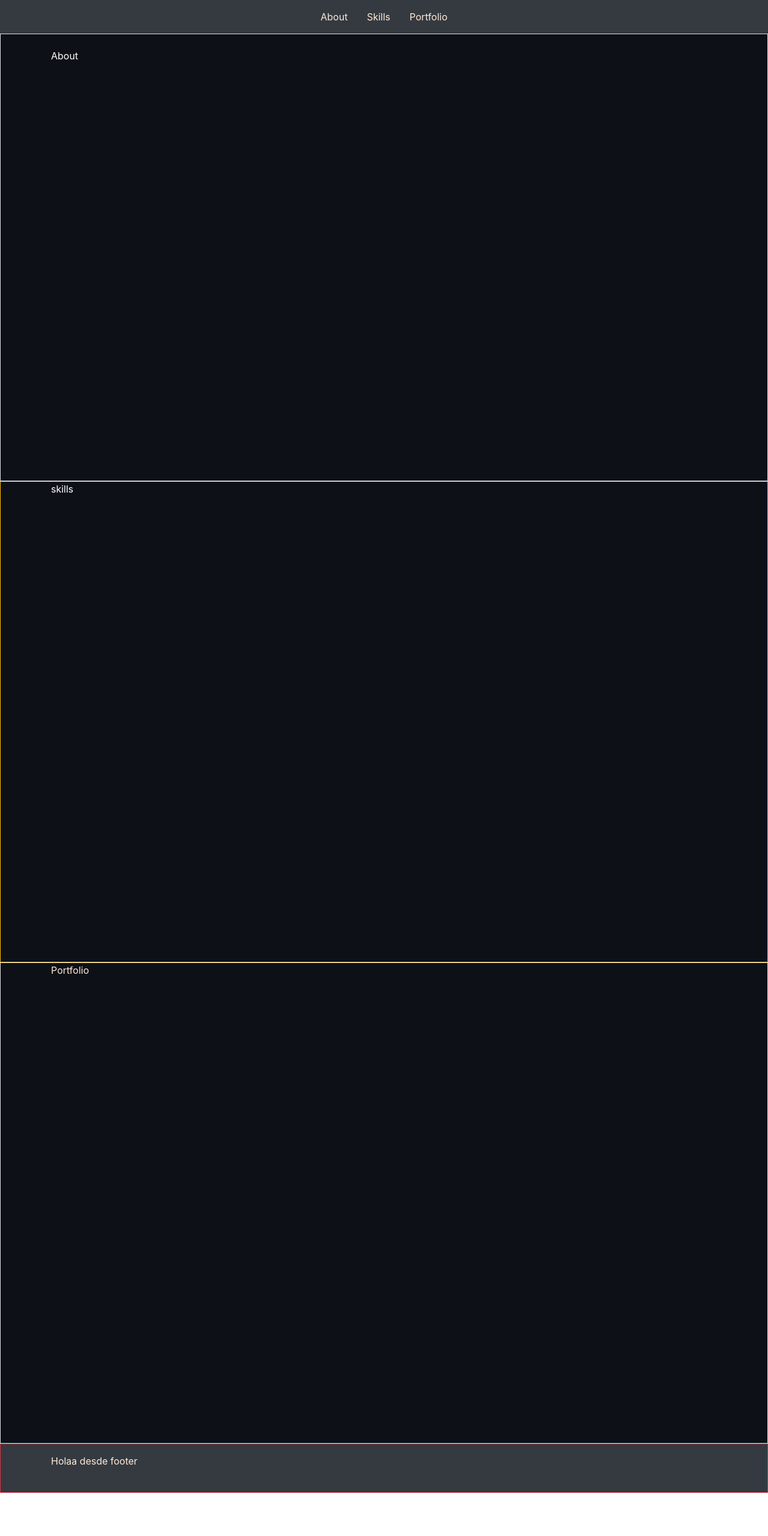
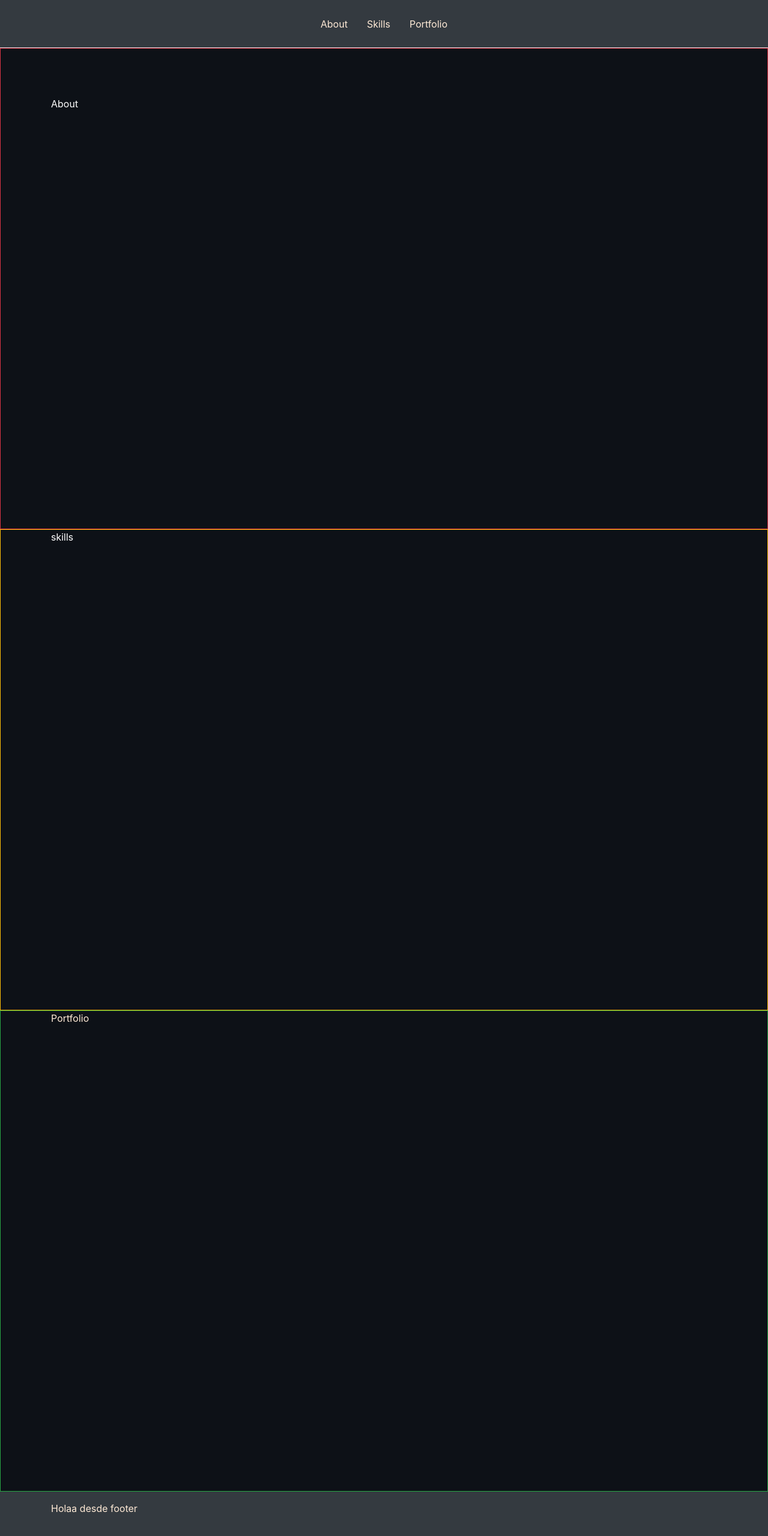
Before and after one commit to Cristian-Araya/Personal_Portfolio, a React (Create React App) app in the folder my-portfolio/: page / in a window 1280 px wide. Shown: the top 2560 px of the page at 60% size. Before the commit the page ends 2488 px from the top, so only its background shows below. Built offline with nearby package versions, Linux system fonts and the light colour scheme.

Commit message:
update navbar
The navbar scroll was update

```diff
--- a/my-portfolio/src/Components/MainContent/MainContent.jsx
+++ /dev/null
@@ -1,26 +0,0 @@
-import React from 'react'
-import About from '../About/About'
-import Footer from '../Footer/Footer'
-import Portfolio from '../Portfolio/Portfolio'
-import Skills from '../Skills/Skills'
-
-const MainContent = () => {
-    return (
-        <div>
-            <div className="border">
-                <About/>
-            </div>
-            <div className="border border-warning">
-                <Skills/>
-            </div>
-            <div className="border borde-info">
-                <Portfolio/>
-            </div>
-            <div className="border border-danger">
-                <Footer/>
-            </div>
-        </div>
-    )
-}
-
-export default MainContent
--- a/my-portfolio/src/Components/Navbar/Navbar.jsx
+++ b/my-portfolio/src/Components/Navbar/Navbar.jsx
@@ -1,26 +1,26 @@
-import React from 'react'
-import styled from 'styled-components'
+import React, {useState,useEffect} from 'react'
 import {Link} from "react-scroll";
+import './navbar.css'
+
 
 const Navbar = () => {
-    const NavbarStyled = styled.div`
-    background-color: #161b22 !important;
-    .neon{
-        color: #ffead6;
+
+    useEffect(()=>{
+    }, []);
+
+    const [navbar,setNavbar] = useState(false);
+    const changeBackground = () => {
+        if(window.scrollY >= 57){
+            setNavbar(true)
+        }
+        else{
+            setNavbar(false)
+        }
     }
-    @media (max-width: 992px){
-        .titulo{
-            display:none;
-        }
-        a{
-            padding: 6px;
-        }
-    };
-    `;
 
+    window.addEventListener('scroll',changeBackground);
     return (
-        <NavbarStyled>
-            <nav className="navbar fixed-top navbar-expand-lg bg-dark border-bottom">
+            <nav className={navbar ? 'navbar fixed-top navbar-expand-lg false' : 'navbar sticky-top navbar-expand-lg activo border-bottom'}>
                 <div className="container">
                     <div className="collapse navbar-collapse justify-content-center " id="navbarNav">
                         <ul className="navbar-nav p-2">
@@ -30,8 +30,8 @@ const Navbar = () => {
                                 to="about"
                                 smooth={true}
                                 spy={true}
-                                offset={-70}
-                                duration={500}
+                                offset={0}
+                                duration={700}
                                 >
                                    <span className="neon px-3">About</span>
                                 </Link>
@@ -42,8 +42,8 @@ const Navbar = () => {
                                 to="skills"
                                 smooth={true}
                                 spy={true}
-                                offset={-58}
-                                duration={500}
+                                offset={0}
+                                duration={700}
                                 >
                                     <span className="neon px-3">Skills</span>
                                 </Link>
@@ -54,8 +54,8 @@ const Navbar = () => {
                                 to="portfolio"
                                 smooth={true}
                                 spy={true}
-                                offset={-58}
-                                duration={500}
+                                offset={0}
+                                duration={700}
                                 >
                                     <span className="neon px-3">Portfolio</span>
                                 </Link>
@@ -67,7 +67,6 @@ const Navbar = () => {
                 </button>
                 </div>
             </nav>
-        </NavbarStyled>
     )
 }
 
--- /dev/null
+++ b/my-portfolio/src/Components/Navbar/navbar.css
@@ -0,0 +1,27 @@
+.activo{
+    background-color: #343a40 !important;
+    height: 5em;
+}
+.active{
+    border-top: none;
+    border-left: none;
+    border-right: none;
+    border-bottom-style: solid;
+    border-bottom-color: red;
+
+}
+.false{
+    background-color: transparent !important;
+    height: 2em;;
+  }
+.neon{
+    color: #ffead6;
+}
+@media (max-width: 992px){
+    .titulo{
+        display:none;
+    }
+    a{
+        padding: 6px;
+    }
+};
--- a/my-portfolio/src/Pages/MainPage.jsx
+++ b/my-portfolio/src/Pages/MainPage.jsx
@@ -1,7 +1,10 @@
 import React from 'react'
 import Navbar from '../Components/Navbar/Navbar'
 import styled from 'styled-components'
-import MainContent from '../Components/MainContent/MainContent';
+import Footer from '../Components/Footer/Footer';
+import About from '../Components/About/About';
+import Skills from '../Components/Skills/Skills';
+import Portfolio from '../Components/Portfolio/Portfolio';
 
 
 
@@ -17,10 +20,21 @@ const MainPage = () => {
     return (
         <MainStyled>
             <div className="section">
-                <div className="hiddenNavbar">
+                <div >
                     <Navbar/>
                 </div>
-                    <MainContent/>
+                <div className="border border-danger">
+                    <About/>
+                </div>
+                <div className="border border-warning">
+                    <Skills/>
+                </div>
+                <div className="border border-success">
+                    <Portfolio/>
+                </div>
+                <div>
+                    <Footer/>
+                </div>
             </div>
         </MainStyled>
     )
```
